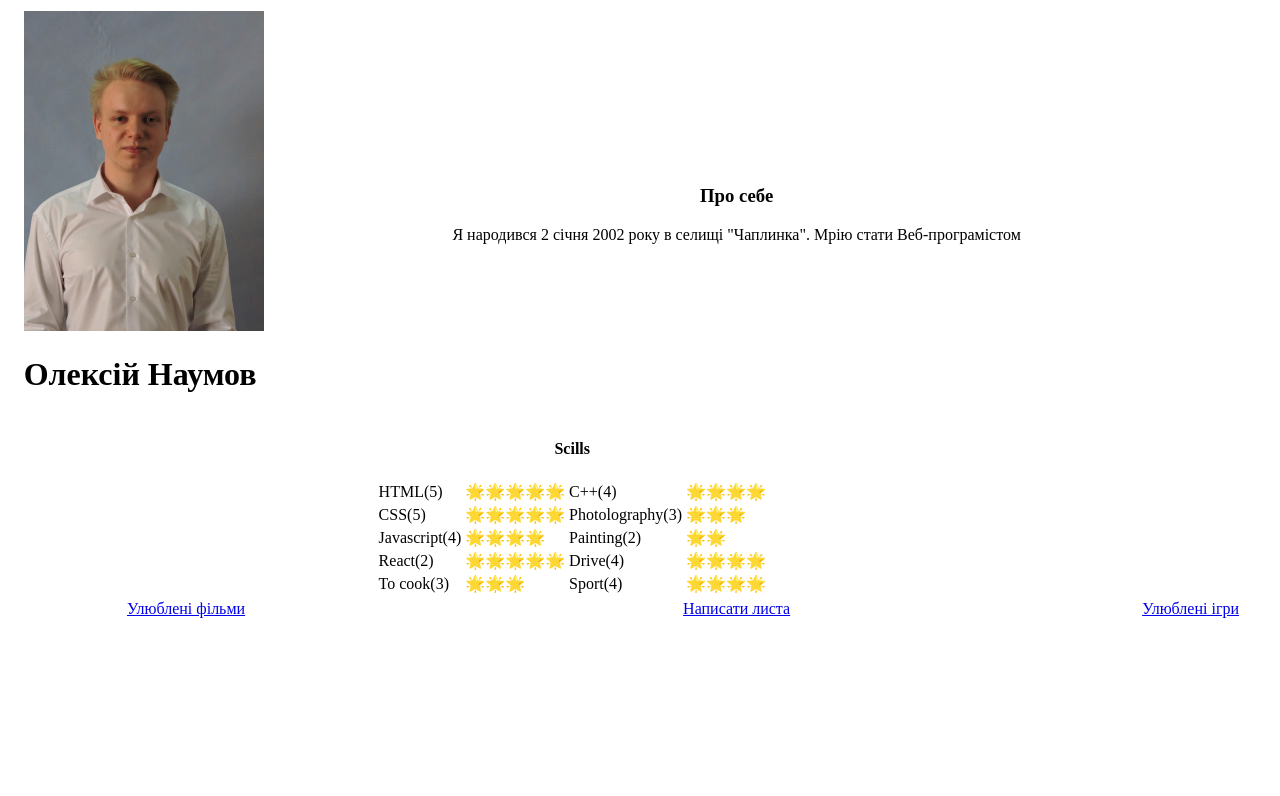
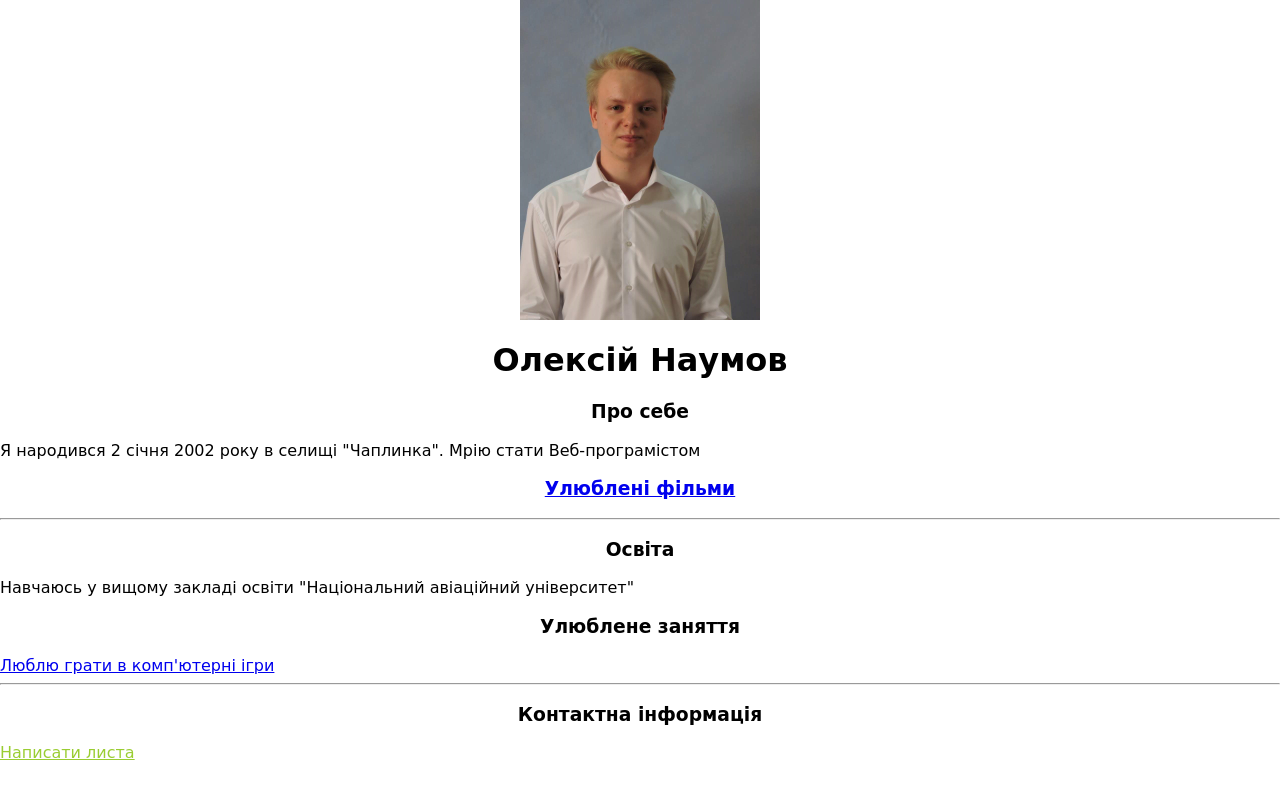
Before and after one commit to Alex-naumov021/HTML-Personal-Site., a plain HTML site: page index.html in a window 1280 px wide. Drawn offline with Linux system fonts and the light colour scheme; a web font is replaced by a local one.

Commit message:
Update index.html

```diff
--- a/index.html
+++ b/index.html
@@ -3,90 +3,45 @@
   <head>
     <meta charset="UTF-8" />
     <meta name="viewport" content="width=device-width, initial-scale=1.0" />
+    <meta http-equiv="X-UA-Compatible" content="ie=edge" />
+    <link rel="stylesheet" href="./css/main.css" />
+    <link
+      href="https://fonts.googleapis.com/css2?family=Goldman:wght@400;700&display=swap"
+      rel="stylesheet"
+    />
     <title>Document</title>
   </head>
   <body>
-    <table width="98%" align="center">
-      <thead>
-        <tr>
-          <td>
+    <!--  photo -->
     <img
       src="./images/IMG-fbc19b1311e102848ef8e2ea081c0d2a-V.jpg"
       alt="photo"
-              width="240"
-              height="320"
+      class="photo"
     />
+    <!-- about me-->
     <h1>Олексій Наумов</h1>
-          </td>
-          <td align="center">
     <h3>Про себе</h3>
     <p>
       Я народився 2 січня 2002 року в селищі "Чаплинка". Мрію стати
       Веб-програмістом
     </p>
-          </td>
-        </tr>
-      </thead>
+    <!--  favotite film -->
 
-      <tbody>
-        <tr>
-          <td align="center" colspan="2">
-            <h4>Scills</h4>
-            <table>
-              <tr>
-                <td>HTML(5)</td>
-                <td>🌟🌟🌟🌟🌟</td>
-                <td>C++(4)</td>
-                <td>🌟🌟🌟🌟</td>
-              </tr>
-              <tr>
-                <td>CSS(5)</td>
-                <td>🌟🌟🌟🌟🌟</td>
+    <h3><a href="./MyFavoutiteFilms.html">Улюблені фільми</a></h3>
 
-                <td>Photolography(3)</td>
-                <td>🌟🌟🌟</td>
-              </tr>
-              <tr>
-                <td>Javascript(4)</td>
-                <td>🌟🌟🌟🌟</td>
+    <!--  education -->
+    <hr class="toch" align="center" />
+    <h3>Освіта</h3>
+    <p>
+      Навчаюсь у вищому закладі освіти "Національний авіаційний університет"
+    </p>
+    <!--  favorite activities -->
 
-                <td>Painting(2)</td>
-                <td>🌟🌟</td>
-              </tr>
-              <tr>
-                <td>React(2)</td>
-                <td>🌟🌟🌟🌟🌟</td>
-
-                <td>Drive(4)</td>
-                <td>🌟🌟🌟🌟</td>
-              </tr>
-              <tr>
-                <td>To cook(3)</td>
-                <td>🌟🌟🌟</td>
-
-                <td>Sport(4)</td>
-                <td>🌟🌟🌟🌟</td>
-              </tr>
-            </table>
-          </td>
-        </tr>
-      </tbody>
-
-      <tfoot>
-        <tr>
-          <td align="center">
-            <a href="./MyFavoutiteFilms.html">Улюблені фільми</a>
-          </td>
-          <td align="center">
-            <a href="./html/Contact.html" class="contact-link"
-              >Написати листа</a
-            >
-          </td>
-          <td align="center">
-            <a href="./MyFavouriteGame.html">Улюблені ігри</a>
-          </td>
-        </tr>
-      </tfoot>
-    </table>
+    <h3>Улюблене заняття</h3>
+    <a href="./MyFavouriteGame.html">Люблю грати в комп'ютерні ігри</a>
+    <!--  Contact Information -->
+    <hr class="toch" align="center" />
+    <h3>Контактна інформація</h3>
+    <a href="./Contact.html" class="contact-link">Написати листа</a>
   </body>
 </html>
```
Lines whose indentation alone changed are shown as unchanged.
